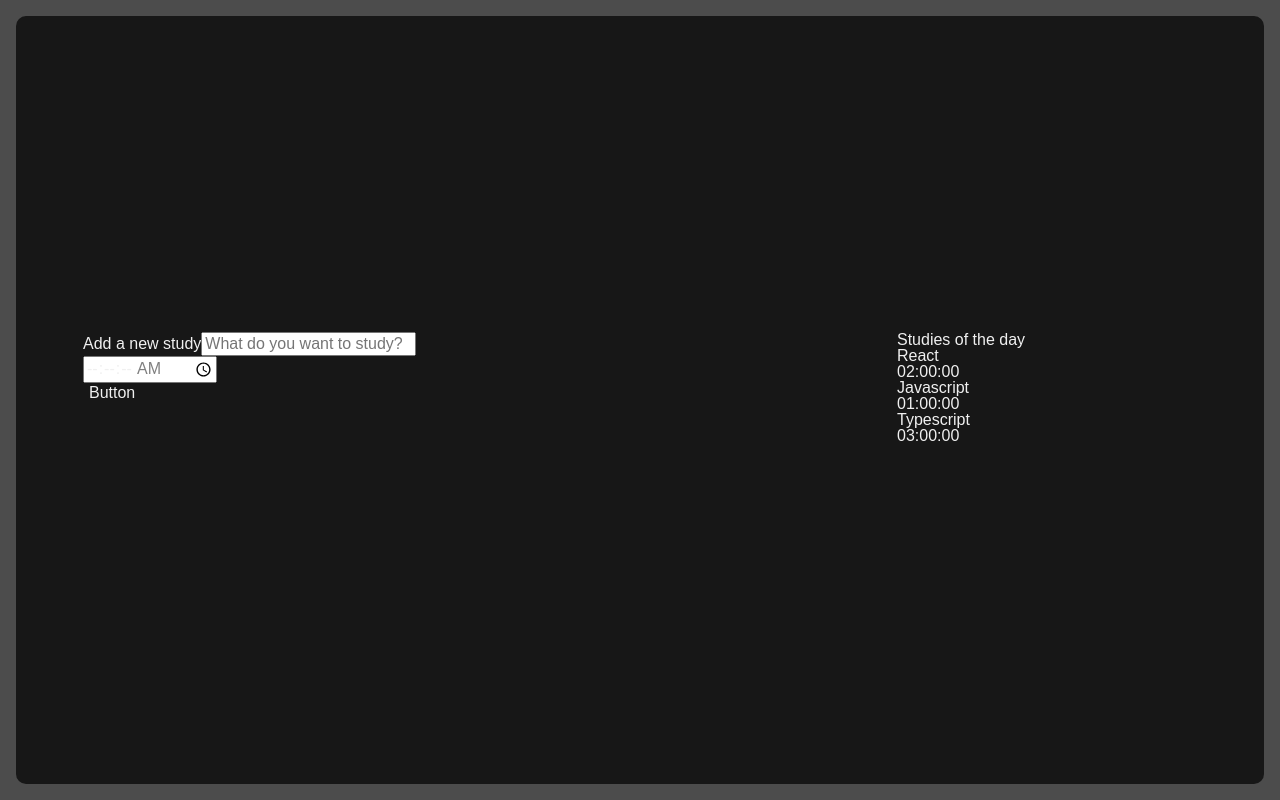
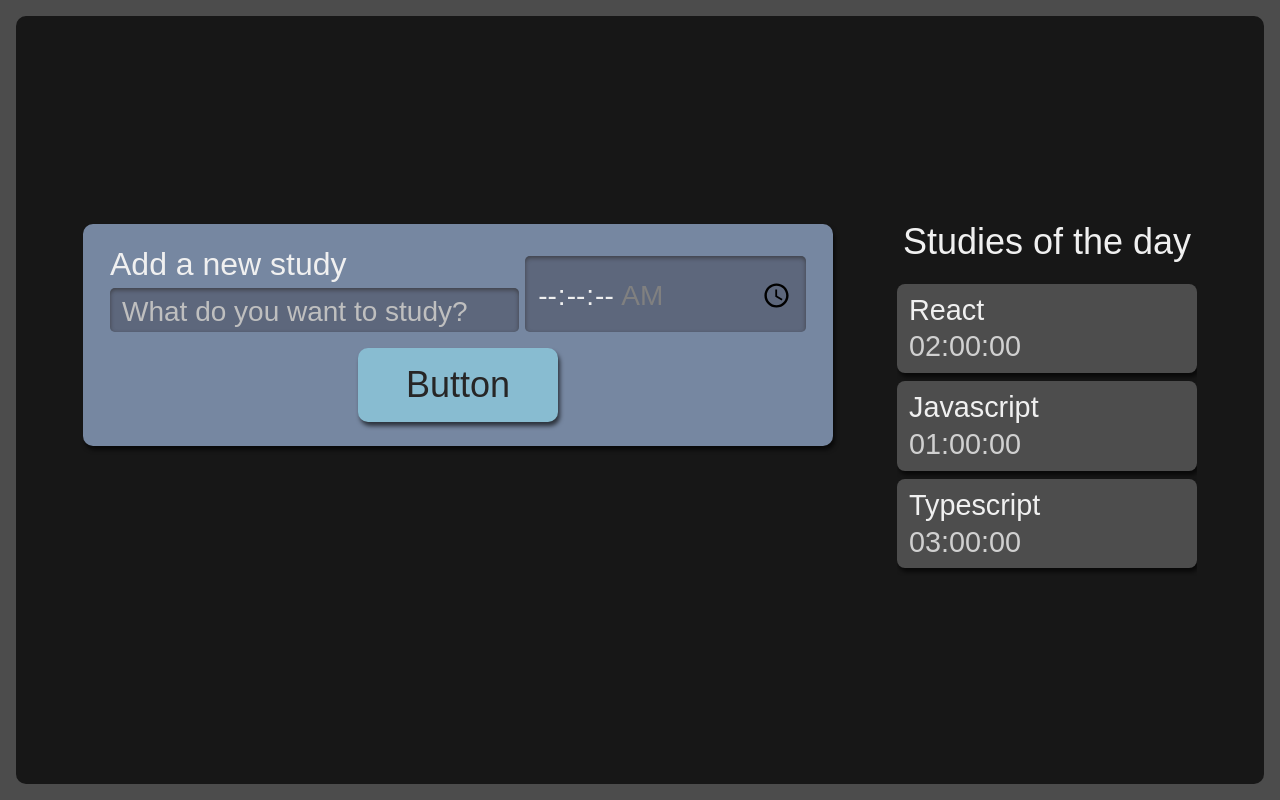
Before and after one commit to jotadagostin/alura-studies, a React (Create React App) app in the folder alura-studies/: page / in a window 1280 px wide. Built offline with nearby package versions, Linux system fonts and the light colour scheme.

Commit message:
update style
style for the list and itens

```diff
--- a/alura-studies/src/components/Button/index.tsx
+++ b/alura-studies/src/components/Button/index.tsx
@@ -1,8 +1,9 @@
 import React from "react";
+import "./style.scss";
 
 class Button extends React.Component {
   render() {
-    return <button>Button</button>;
+    return <button className="botao">Button</button>;
   }
 }
 
--- /dev/null
+++ b/alura-studies/src/components/Button/style.scss
@@ -0,0 +1,25 @@
+.botao {
+  align-self: center;
+  background-color: #88bcd1;
+  border-radius: 10px;
+  box-shadow: 2px 4px 4px #0000009f;
+  color: #272626;
+  cursor: pointer;
+  font-size: 1.25rem;
+  padding: 16px;
+  width: 150px;
+
+  &:active {
+    background-color: #7ca6b7;
+    box-shadow: 2px 2px 4px #0000009f inset;
+  }
+}
+
+@media screen and (min-width: 1280px) {
+  .botao {
+    grid-column-start: span 2;
+    justify-self: center;
+    width: 200px;
+    font-size: 2.25rem;
+  }
+}
--- a/alura-studies/src/components/Form/index.tsx
+++ b/alura-studies/src/components/Form/index.tsx
@@ -1,11 +1,12 @@
 import React from "react";
 import Button from "../Button";
+import "./style.scss";
 
 class Form extends React.Component {
   render() {
     return (
-      <form>
-        <div>
+      <form className="novaTarefa">
+        <div className="inputContainer">
           <label htmlFor="task">Add a new study</label>
           <input
             type="text"
@@ -15,7 +16,7 @@
             required
           />
         </div>
-        <div>
+        <div className="inputContainer">
           <label htmlFor="time"></label>
           <input
             type="time"
--- /dev/null
+++ b/alura-studies/src/components/Form/style.scss
@@ -0,0 +1,61 @@
+.novaTarefa {
+  display: flex;
+  flex-direction: column;
+  grid-area: nova-tarefa;
+  background-color: #7687a1;
+  border-radius: 10px;
+  box-shadow: 2px 4px 4px #0000009f;
+  padding: 12px;
+
+  .inputContainer {
+    display: flex;
+    flex-direction: column;
+    width: 100%;
+    margin-bottom: 16px;
+
+    label {
+      margin-bottom: 8px;
+      font-size: 1.25rem;
+    }
+
+    input {
+      width: 100%;
+      padding: 8px 12px 4px;
+      box-sizing: border-box;
+      border: unset;
+      border-radius: 5px;
+      background-color: #5d677c;
+      box-shadow: 0px 2px 4px #2d2b2b9f inset;
+
+      &::placeholder {
+        color: #bfbfbf;
+      }
+    }
+  }
+
+  @media screen and (min-width: 1280px) {
+    flex-direction: row;
+    flex-wrap: wrap;
+    justify-content: space-around;
+    font-size: 2.25rem;
+    padding: 24px;
+    box-sizing: border-box;
+
+    .inputContainer {
+      width: calc(60% - 12px);
+
+      &:last-of-type {
+        width: 40%;
+      }
+
+      label {
+        font-size: 2rem;
+      }
+
+      input {
+        height: 100%;
+        font-size: 1.75rem;
+      }
+    }
+  }
+}
--- a/alura-studies/src/components/List/List.tsx
+++ b/alura-studies/src/components/List/List.tsx
@@ -1,4 +1,5 @@
 import React from "react";
+import "./style.scss";
 
 function List() {
   const tasks = [
@@ -16,11 +17,11 @@
     },
   ];
   return (
-    <aside>
+    <aside className="listaTarefas">
       <h2>Studies of the day</h2>
       <ul>
         {tasks.map((item, index) => (
-          <li key={index}>
+          <li key={index} className="item">
             <h3>{item.task}</h3>
             <span>{item.time}</span>
           </li>
--- /dev/null
+++ b/alura-studies/src/components/List/style.scss
@@ -0,0 +1,74 @@
+.listaTarefas {
+  grid-area: tarefas;
+  height: 100%;
+
+  h2 {
+    font-size: 1.25rem;
+    margin-bottom: 12px;
+  }
+
+  ul {
+    max-height: 350px;
+    overflow-y: scroll;
+    scrollbar-width: thin;
+  }
+
+  @media screen and (min-width: 1280px) {
+    h2 {
+      text-align: center;
+      font-size: 2.25rem;
+      margin-bottom: 24px;
+    }
+
+    ul {
+      overflow: auto;
+      max-height: 500px;
+    }
+  }
+}
+
+.item {
+  background-color: #4d4d4d;
+  border-radius: 8px;
+  box-shadow: 2px 4px 4px #0000009f;
+  padding: 12px;
+  margin-bottom: 8px;
+  position: relative;
+  cursor: pointer;
+
+  h3 {
+    margin-bottom: 8px;
+    word-break: break-all;
+  }
+
+  span {
+    color: #d0d0d0;
+  }
+
+  @media screen and (min-width: 1280px) {
+    font-size: 1.8rem;
+  }
+}
+
+.itemSelecionado {
+  background-color: #292929;
+  box-shadow: 2px 4px 4px #0000009f inset;
+}
+
+.itemCompletado {
+  background-color: #566f42;
+  cursor: auto;
+
+  .concluido {
+    display: block;
+    background-image: url("../../assets/img/check-mark.svg");
+    background-repeat: no-repeat;
+    background-size: 38px 38px;
+    position: absolute;
+    top: 50%;
+    right: 12px;
+    transform: translateY(-50%);
+    width: 42px;
+    height: 43px;
+  }
+}
```
Also changed, not shown: alura-studies/src/assets/img/check-mark.svg (added).
